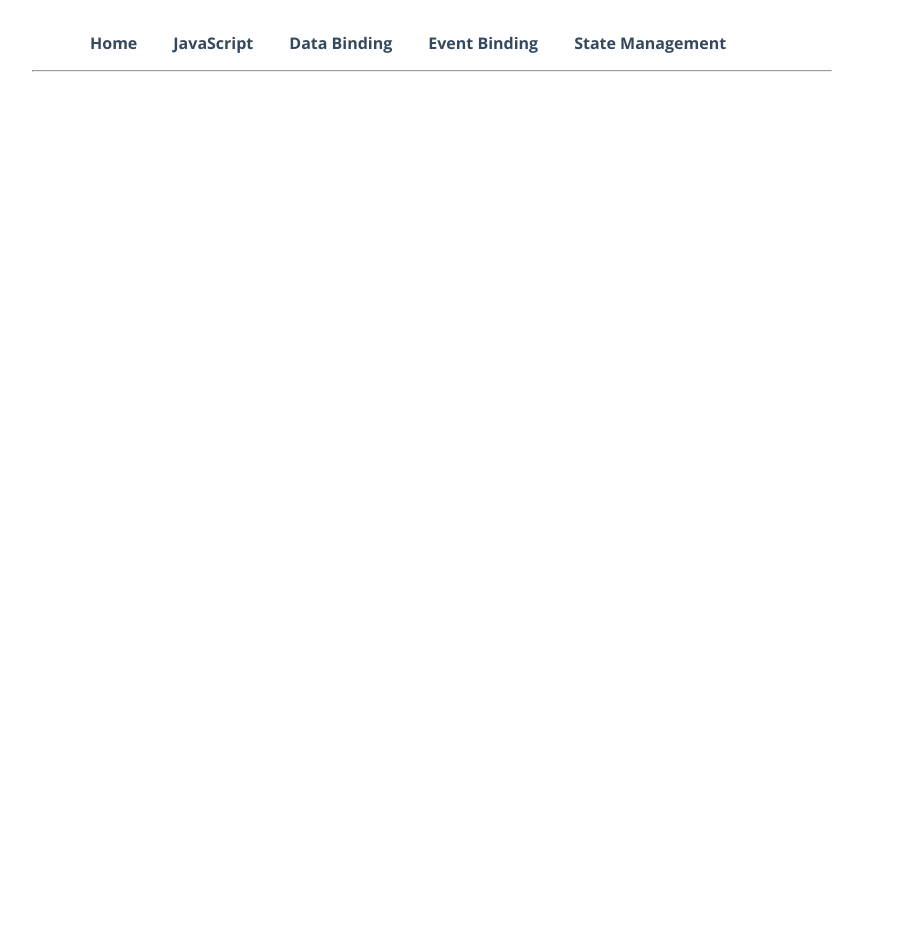
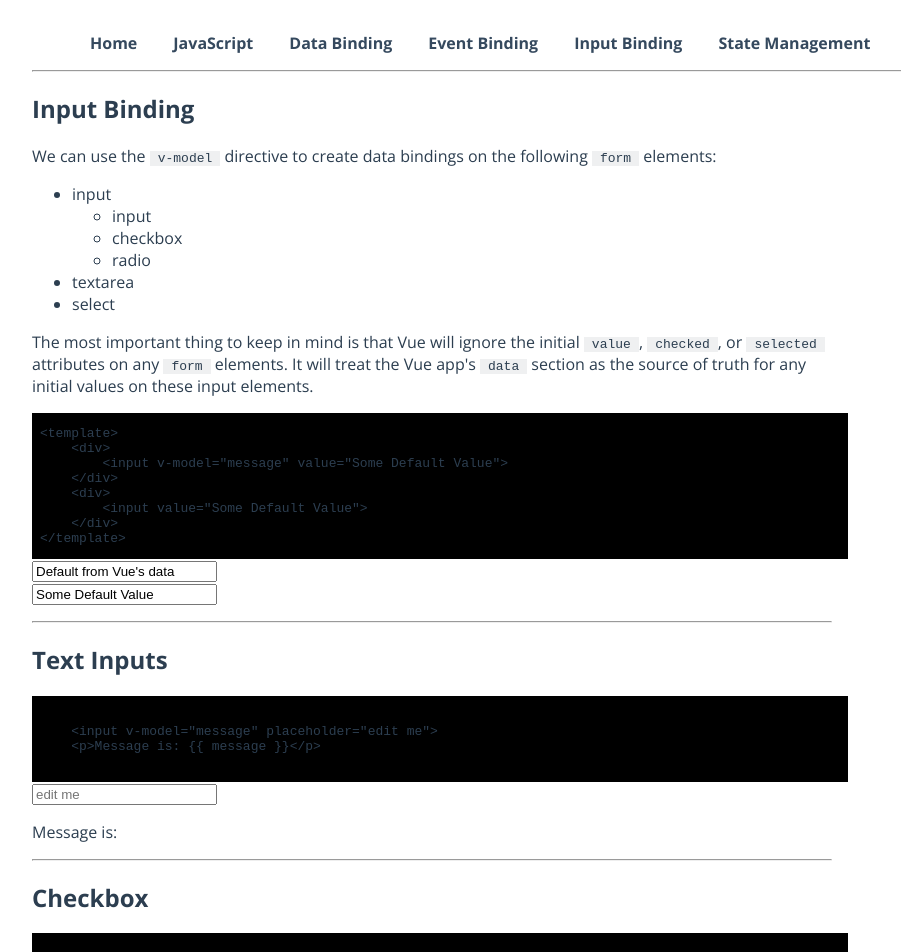
Before and after one commit to nickjg231/VueIntermediateDemo, a Vue app: page /input-binding in a window 1280 px wide. Shown: the top 952 px of the page, without its empty margins (208-1109 px from the left). Before the commit the page ends 800 px from the top, so only its background shows below. Built offline with nearby package versions, Linux system fonts and the light colour scheme.

Commit message:
input binding

```diff
--- /dev/null
+++ b/src/components/CheckboxInputs.vue
@@ -0,0 +1,19 @@
+<template>
+    <div>
+        <input type="checkbox" id="checkbox" v-model="checked">
+        <label for="checkbox">{{ checked }}</label>
+    </div>
+</template>
+
+<script lang="ts">
+import { Vue, Component } from 'vue-property-decorator';
+
+@Component({})
+export default class DefaultInputValues extends Vue {
+    private checked: boolean = false;
+}
+</script>
+
+<style lang="scss" scoped>
+
+</style>
--- /dev/null
+++ b/src/components/DefaultInputValues.vue
@@ -0,0 +1,23 @@
+<template>
+    <div>
+        <div class="input-container">
+            <input v-model="message" value="Some Default Value"/>
+        </div>
+        <div class="input-container">
+            <input value="Some Default Value"/>
+        </div>
+    </div>
+</template>
+
+<script lang="ts">
+import { Vue, Component } from 'vue-property-decorator';
+
+@Component({})
+export default class DefaultInputValues extends Vue {
+    private message: string = 'Default from Vue\'s data';
+}
+</script>
+
+<style lang="scss" scoped>
+
+</style>
--- /dev/null
+++ b/src/components/MultipleCheckboxes.vue
@@ -0,0 +1,28 @@
+<template>
+    <div>
+        <input type="checkbox" id="jack" value="Jack" v-model="checkedNames">
+        <label for="jack">Jack</label>
+
+        <input type="checkbox" id="john" value="John" v-model="checkedNames">
+        <label for="john">John</label>
+
+        <input type="checkbox" id="mike" value="Mike" v-model="checkedNames">
+        <label for="mike">Mike</label>
+
+        <br>
+        <span>Checked names: {{ checkedNames }}</span>
+        </div>
+</template>
+
+<script lang="ts">
+import { Vue, Component } from 'vue-property-decorator';
+
+@Component({})
+export default class DefaultInputValues extends Vue {
+    private checkedNames = [];
+}
+</script>
+
+<style lang="scss" scoped>
+
+</style>
--- a/src/components/Navbar.vue
+++ b/src/components/Navbar.vue
@@ -5,6 +5,7 @@
             <router-link :to="'/JavaScript'"><li>JavaScript</li></router-link>
             <router-link :to="'/data-binding'"><li>Data Binding</li></router-link>
             <router-link :to="'/event-binding'"><li>Event Binding</li></router-link>
+            <router-link :to="'/input-binding'"><li>Input Binding</li></router-link>
             <router-link :to="'/StateManagement'"><li>State Management</li></router-link>
         </ul>
         <hr>
@@ -21,7 +22,7 @@ export default class Navbar extends Vue {
 
 <style lang="scss" scoped>
 .nav-container {
-    width: 100%;
+    width: 110%;
 }
 
 ul {
--- /dev/null
+++ b/src/components/RadioInputs.vue
@@ -0,0 +1,26 @@
+<template>
+    <div>
+        <input type="radio" id="one" value="One" v-model="picked">
+        <label for="one">One</label>
+        <br>
+
+        <input type="radio" id="two" value="Two" v-model="picked">
+        <label for="two">Two</label>
+        <br>
+
+        <span>Picked: {{ picked }}</span>
+        </div>
+</template>
+
+<script lang="ts">
+import { Vue, Component } from 'vue-property-decorator';
+
+@Component({})
+export default class DefaultInputValues extends Vue {
+    private picked: string = 'One';
+}
+</script>
+
+<style lang="scss" scoped>
+
+</style>
--- /dev/null
+++ b/src/components/SelectInputs.vue
@@ -0,0 +1,26 @@
+<template>
+    <div>
+        <select v-model="selected">
+        <option disabled value="">Please select one</option>
+            <option>A</option>
+            <option>B</option>
+            <option>C</option>
+        </select>
+
+        <br/>
+        <span>Selected: {{ selected }}</span>
+    </div>
+</template>
+
+<script lang="ts">
+import { Vue, Component } from 'vue-property-decorator';
+
+@Component({})
+export default class DefaultInputValues extends Vue {
+    private selected = [];
+}
+</script>
+
+<style lang="scss" scoped>
+
+</style>
--- /dev/null
+++ b/src/components/TextInputs.vue
@@ -0,0 +1,19 @@
+<template>
+    <div>
+        <input v-model="message" placeholder="edit me">
+        <p>Message is: {{ message }}</p>
+    </div>
+</template>
+
+<script lang="ts">
+import { Vue, Component } from 'vue-property-decorator';
+
+@Component({})
+export default class DefaultInputValues extends Vue {
+    private message = '';
+}
+</script>
+
+<style lang="scss" scoped>
+
+</style>
--- a/src/router.ts
+++ b/src/router.ts
@@ -5,6 +5,7 @@ import JavascriptCrashCourse from './views/JavascriptCrashCourse.vue';
 import StateManagement from './views/StateManagement.vue';
 import DataBinding from './views/DataBinding.vue';
 import EventBinding from './views/EventBinding.vue';
+import InputBinding from './views/InputBinding.vue';
 
 Vue.use(Router);
 
@@ -42,5 +43,10 @@ export default new Router({
       name: 'EventBinding',
       component: EventBinding,
     },
+    {
+      path: '/input-binding',
+      name: 'InputBinding',
+      component: InputBinding
+    }
   ],
 });
--- /dev/null
+++ b/src/views/InputBinding.vue
@@ -0,0 +1,167 @@
+<template>
+    <div>
+        <section-component>
+            <template slot="title">Input Binding</template>
+            <template slot="header">
+                <p>
+                    We can use the <code class="prettyprint">v-model</code> directive to create data bindings on the following <code>form</code> elements:
+                    <ul>
+                        <li>input</li>
+                            <ul>
+                                <li>input</li>
+                                <li>checkbox</li>
+                                <li>radio</li>
+                            </ul>
+                        <li>textarea</li>
+                        <li>select</li>
+                    </ul>
+                </p>
+                <p>
+                    The most important thing to keep in mind is that Vue will ignore the initial <code>value</code>, <code>checked</code>, or <code>selected</code>
+                    attributes on any <code>form</code> elements. It will treat the Vue app's <code>data</code> section as the source of truth for any initial values
+                    on these input elements.
+                </p>
+                <p>
+                    <code-snippet :code="deafultValues"></code-snippet>
+                    <default-input-values></default-input-values>
+                </p>
+            </template>
+        </section-component>
+
+        <section-component>
+            <template slot="title">Text Inputs</template>
+            <template slot="header">
+                <code-snippet :code="textInputs"></code-snippet>
+                <br/>
+                <text-inputs></text-inputs>
+            </template>
+        </section-component>
+
+        <section-component>
+            <template slot="title">Checkbox</template>
+            <template slot="header">
+                <code-snippet :code="checkboxInputs"></code-snippet>
+                <br/>
+                <checkbox-inputs></checkbox-inputs>
+            </template>
+        </section-component>
+
+        <section-component>
+            <template slot="title">Multiple Checkboxes</template>
+            <template slot="header">
+                <code-snippet :code="multipleCheckboxes"></code-snippet>
+                <br/>
+                <multiple-checkboxes></multiple-checkboxes>
+            </template>
+        </section-component>
+
+        <section-component>
+            <template slot="title">Radio</template>
+            <template slot="header">
+                <code-snippet :code="radioInputs"></code-snippet>
+                <br/>
+                <radio-inputs></radio-inputs>
+            </template>
+        </section-component>
+
+        <section-component>
+            <template slot="title">Select</template>
+            <template slot="header">
+                <code-snippet :code="selectInputs"></code-snippet>
+                <br/>
+                <select-inputs></select-inputs>
+            </template>
+        </section-component>
+
+        <section-component>
+            <template slot="title">Modifiers</template>
+            <template slot="header">
+                <p>Using built-in modifiers can simplify some of the logic you would otherwise have to write when dealing with form inputs.</p>
+                <p>For example, you can use the <code>.trim</code> modifier to trim whitespace automatically:</p>
+                <code-snippet :code="trimMod"></code-snippet>
+                <p>You can also force user input into the <code>number</code> type by using the <code>.number</code> modifier. This is useful because even on numeric inputs, the value of HTML input elements always returns a string.:</p>
+                <code-snippet :code="numberMod"></code-snippet>
+            </template>
+        </section-component>
+    </div>
+</template>
+
+<script lang="ts">
+import { Vue, Component } from 'vue-property-decorator';
+import SectionComponent from '@/components/SectionComponent.vue';
+import CodeSnippet from '@/components/CodeSnippet.vue';
+import DefaultInputValues from '@/components/DefaultInputValues.vue';
+import TextInputs from '@/components/TextInputs.vue';
+import CheckboxInputs from '@/components/CheckboxInputs.vue';
+import MultipleCheckboxes from '@/components/MultipleCheckboxes.vue';
+import RadioInputs from '@/components/RadioInputs.vue';
+import SelectInputs from '@/components/SelectInputs.vue';
+
+@Component({
+    components: {
+        SectionComponent,
+        CodeSnippet,
+        DefaultInputValues,
+        TextInputs,
+        CheckboxInputs,
+        MultipleCheckboxes,
+        RadioInputs,
+        SelectInputs
+    }
+})
+export default class InputBinding extends Vue {
+    private deafultValues: string = `<template>\n    <div>\n        <input v-model="message" value="Some Default Value">\n    </div>\n    <div>\n        <input value="Some Default Value">\n    </div>\n</template>`;
+    private textInputs: string =
+    `
+    <input v-model="message" placeholder="edit me">
+    <p>Message is: {{ message }}</p>
+    `;
+
+    private checkboxInputs: string =
+    `
+    <input type="checkbox" id="checkbox" v-model="checked">
+    <label for="checkbox">{{ checked }}</label>
+    `;
+
+    private multipleCheckboxes: string =
+    `
+    <input type="checkbox" id="jack" value="Jack" v-model="checkedNames">
+    <label for="jack">Jack</label>
+    <input type="checkbox" id="john" value="John" v-model="checkedNames">
+    <label for="john">John</label>
+    <input type="checkbox" id="mike" value="Mike" v-model="checkedNames">
+    <label for="mike">Mike</label>
+    <br>
+    <span>Checked names: {{ checkedNames }}</span>
+    `;
+
+    private radioInputs: string =
+    `
+    <input type="radio" id="one" value="One" v-model="picked">
+    <label for="one">One</label>
+    <br>
+    <input type="radio" id="two" value="Two" v-model="picked">
+    <label for="two">Two</label>
+    <br>
+    <span>Picked: {{ picked }}</span>
+    `;
+
+    private selectInputs: string =
+    `
+    <select v-model="selected">
+        <option disabled value="">Please select one</option>
+        <option>A</option>
+        <option>B</option>
+        <option>C</option>
+    </select>
+    <span>Selected: {{ selected }}</span>
+    `;
+
+    private numberMod: string = `<input v-model.number="age" type="number">`;
+    private trimMod: string = `<input v-model.trim="message">`;
+}
+</script>
+
+<style lang="scss" scoped>
+
+</style>
```
